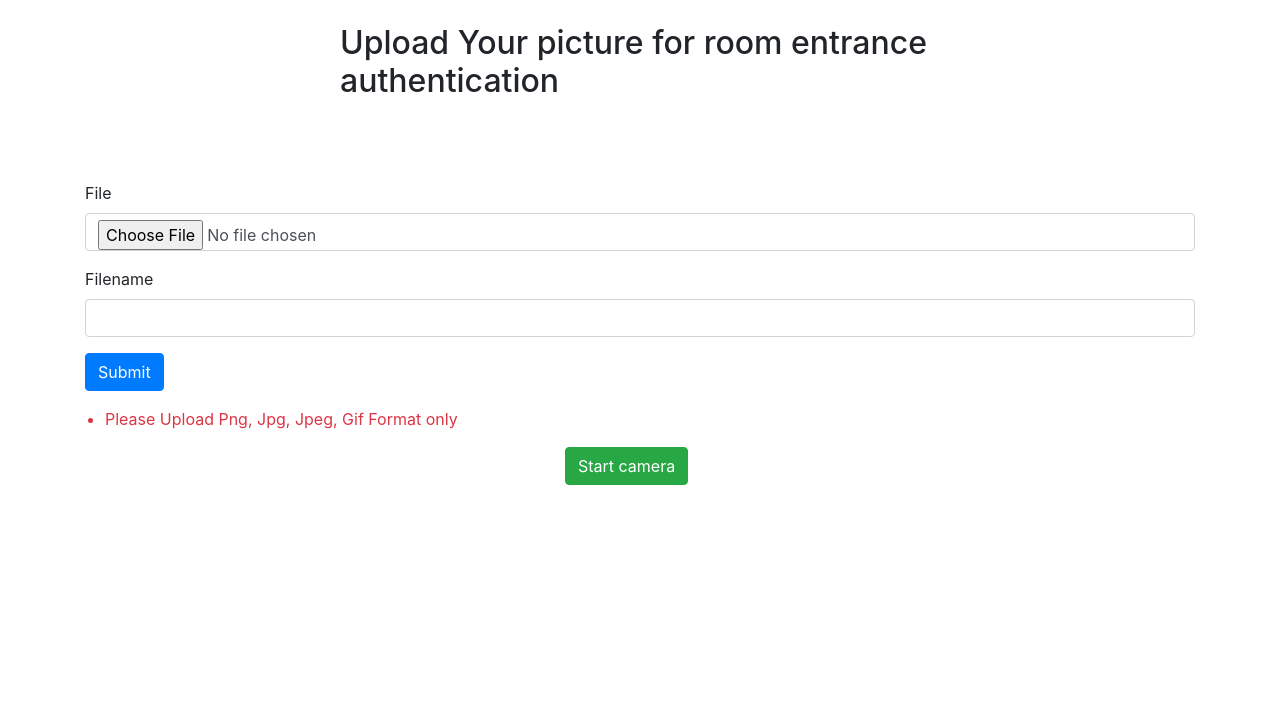
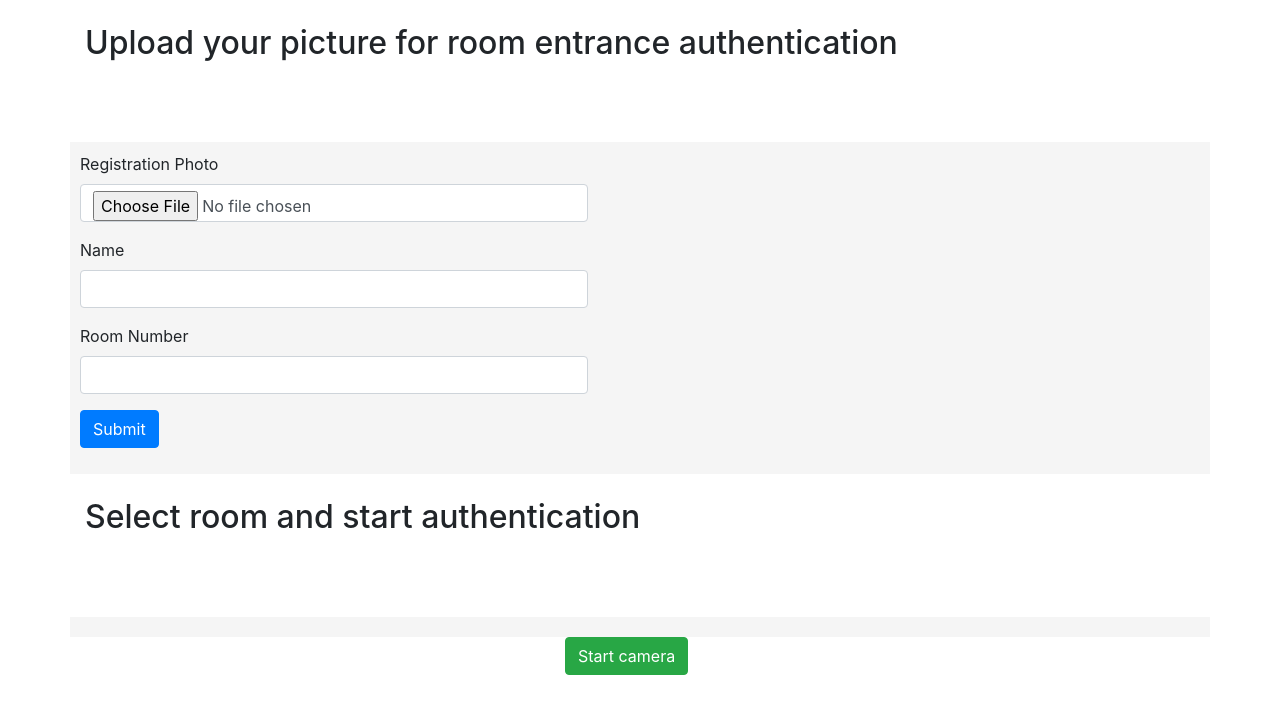
Before and after one commit to moghun/IoT-Room_Authentication_System, a Flask app: page / in a window 1280 px wide. Shown: the top 714 px of the page. Run offline with Flask 2, Linux system fonts and the light colour scheme; some libraries are stand-ins or nearby versions.

Commit message:
Room system added

```diff
--- a/app.py
+++ b/app.py
@@ -10,7 +10,7 @@ from flask import Flask, request, render_template, Response
 from pathlib import Path
 
 currentFile = Path(__file__).parent
-UPLOAD_FOLDER = os.path.join(currentFile, "IMAGE_FILES")
+UPLOAD_FOLDER = os.path.join(currentFile, "registrations")
 ALLOWED_EXTENSIONS = {'png', 'jpg', 'jpeg', 'gif'}
 
 
@@ -37,16 +37,24 @@ def success():
         # flash('No file part')
         return render_template('upload.html')
     file = request.files['file']
-    filename = request.form['filename']
-    print(filename)
+    username = request.form['username']
+    room = request.form['room']
+    print(username, room)
     if file.filename == '':
         # flash('No image selected for uploading')
         return render_template('upload.html')
-    if file and filename and allowed_file(file.filename):
-        filename = filename + "." + get_extension(file.filename)
+    if file and username and room and allowed_file(file.filename):
+        filename = username + "_room-" + room + "." + get_extension(file.filename)
         print(filename)
-        file.save(os.path.join(app.config['UPLOAD_FOLDER'], filename))
-        return render_template('upload.html')
+        room_folder = "room-" + room
+        room_path = os.path.join(app.config['UPLOAD_FOLDER'], room_folder)
+        print(room_path)
+        if os.path.isdir(room_path) == False:
+            os.mkdir(room_path)
+
+        file.save(os.path.join(room_path, filename))
+
+        return render_template('upload.html', set_room=room)
     else:
         return render_template('upload.html')
 
@@ -54,19 +62,33 @@ def success():
 @app.route('/index')
 def index():
     """Video streaming home page."""
-    return render_template('index.html')
+    rnumber = request.args.get('rns', None)
+    print(request.args)
+    return render_template('index.html', room_number=rnumber)
 
 
-def gen():
+def gen(room_input="ALL"):
     IMAGE_FILES = []
     filename = []
     dir_path = UPLOAD_FOLDER
 
-    for imagess in os.listdir(dir_path):
-        img_path = os.path.join(dir_path, imagess)
-        img_path = face_recognition.load_image_file(img_path)  # reading image and append to list
-        IMAGE_FILES.append(img_path)
-        filename.append(imagess.split(".", 1)[0])
+    if room_input == "ALL":
+        for room in os.listdir(dir_path):
+            room_path = os.path.join(dir_path, room)
+            for images in os.listdir(room_path):
+                img_path = os.path.join(room_path, images)
+                img_path = face_recognition.load_image_file(img_path)  # reading image and append to list
+                IMAGE_FILES.append(img_path)
+                filename.append(images.split(".", 1)[0])
+    else:
+        room_fname = "room-"+str(room_input)
+        room_path = os.path.join(dir_path, room_fname)
+        for images in os.listdir(room_path):
+            img_path = os.path.join(room_path, images)
+            img_path = face_recognition.load_image_file(img_path)  # reading image and append to list
+            IMAGE_FILES.append(img_path)
+            filename.append(images.split(".", 1)[0])
+
 
     def encoding_img(IMAGE_FILES):
         encodeList = []
@@ -94,6 +116,7 @@ def gen():
         for encodeFace, faceloc in zip(encode_fasescurrent, fasescurrent):
             matches_face = face_recognition.compare_faces(encodeListknown, encodeFace)
             face_distence = face_recognition.face_distance(encodeListknown, encodeFace)
+
             # print(face_distence)
             # finding minimum distence index that will return best match
             matchindex = np.argmin(face_distence)
@@ -104,9 +127,17 @@ def gen():
                 y1, x2, y2, x1 = faceloc
                 # multiply locations by 4 because we above we reduced our webcam input image by 0.25
                 # y1,x2,y2,x1 = y1*4,x2*4,y2*4,x1*4
-                cv2.rectangle(img, (x1, y1), (x2, y2), (255, 0, 0), 2)
-                cv2.rectangle(img, (x1, y2 - 35), (x2, y2), (255, 0, 0), 2, cv2.FILLED)
+                cv2.rectangle(img, (x1, y1), (x2, y2), (0, 255, 0), 2)
+                cv2.rectangle(img, (x1, y2 - 35), (x2, y2), (0, 255, 0), 2, cv2.FILLED)
                 cv2.putText(img, name, (x1 + 6, y2 - 6), cv2.FONT_HERSHEY_SIMPLEX, 1, (255, 255, 255), 2)
+
+            else:
+                y1, x2, y2, x1 = faceloc
+                # multiply locations by 4 because we above we reduced our webcam input image by 0.25
+                # y1,x2,y2,x1 = y1*4,x2*4,y2*4,x1*4
+                cv2.rectangle(img, (x1, y1), (x2, y2), (255, 0, 255), 5)
+                cv2.rectangle(img, (x1, y2 - 35), (x2, y2), (255, 0, 255), 5, cv2.FILLED)
+                cv2.putText(img, "NOT REGISTERED", (x1 + 6, y2 - 6), cv2.FONT_HERSHEY_SIMPLEX, 1, (255, 255, 255), 2)
 
         frame = cv2.imencode('.jpg', img)[1].tobytes()
         yield (b'--frame\r\n'b'Content-Type: image/jpeg\r\n\r\n' + frame + b'\r\n')
@@ -118,7 +149,10 @@ def gen():
 @app.route('/video_feed')
 def video_feed():
     """Video streaming route. Put this in the src attribute of an img tag."""
-    return Response(gen(),
+    room_number = request.args.get('room', None)
+    print(request.args)
+
+    return Response(gen(room_number),
                     mimetype='multipart/x-mixed-replace; boundary=frame')
 
 
--- a/templates/index.html
+++ b/templates/index.html
@@ -15,11 +15,11 @@
   </nav>
   <br>
   <div class="mx-auto" style="width: 700px;">
-    <img src="{{ url_for('video_feed') }}">
+    <img src="{{ url_for('video_feed', room = room_number) }}">
   </div>
-
   <br><br>
   <div class="mx-auto" style="width: 150px;">
+
     <a href="http://127.0.0.1:80/">
       <button type="button" class="btn btn-success">Upload New image</button>
     </a>
--- a/templates/upload.html
+++ b/templates/upload.html
@@ -1,59 +1,97 @@
 <!DOCTYPE html>
 <html lang="en">
-
   <head>
     <title>Home</title>
-  <meta charset="utf-8">
-  <meta name="viewport" content="width=device-width, initial-scale=1">
-  <link rel="stylesheet" href="https://maxcdn.bootstrapcdn.com/bootstrap/4.5.2/css/bootstrap.min.css">
+    <meta charset="utf-8" />
+    <meta name="viewport" content="width=device-width, initial-scale=1" />
+    <link
+      rel="stylesheet"
+      href="https://maxcdn.bootstrapcdn.com/bootstrap/4.5.2/css/bootstrap.min.css"
+    />
     <script src="https://ajax.googleapis.com/ajax/libs/jquery/3.5.1/jquery.min.js"></script>
     <script src="https://cdnjs.cloudflare.com/ajax/libs/popper.js/1.16.0/umd/popper.min.js"></script>
     <script src="https://maxcdn.bootstrapcdn.com/bootstrap/4.5.2/js/bootstrap.min.js"></script>
   </head>
 
   <body>
+    <div class="container">
+      <div class="row">
+        <div class="col-md-12" style="width: 50%">
+          <br />
 
-  <div class="container">
-    <br>
-    <div class="mx-auto" style="width: 600px;">
-      <h2>Upload Your picture for room entrance authentication</h2>
+          <div class="mx-auto" style="width: 100%">
+            <h2>Upload your picture for room entrance authentication</h2>
           </div>
 
-    <br><br><br>
+          <br /><br /><br />
 
+          <div class="row" style="background-color: whitesmoke; padding: 10px">
             <form action="/success" method="post" enctype="multipart/form-data">
-
               <div class="col">
-
                 <div class="mb-3 row">
-          <label for="inputGroupFile02">File</label>
-          <input type="file" name="file" class="form-control" id="inputGroupFile02">
+                  <label for="inputGroupFile02">Registration Photo</label>
+                  <input
+                    type="file"
+                    name="file"
+                    class="form-control"
+                    id="inputGroupFile02"
+                  />
                 </div>
 
                 <div class="mb-3 row">
-          <label for="inputGroupFile03">Filename</label>
-          <input type="text" name="filename" class="form-control" id="inputGroupFile03">
+                  <label for="inputGroupFile03">Name</label>
+                  <input
+                    type="text"
+                    name="username"
+                    class="form-control"
+                    id="inputGroupFile03"
+                  />
+                </div>
+
+                <div class="mb-3 row">
+                  <label for="inputGroupFile03">Room Number</label>
+                  <input
+                    type="text"
+                    name="room"
+                    class="form-control"
+                    id="inputGroupFile03"
+                  />
                 </div>
 
                 <div class="row">
-          <button type="submit" value="Upload" class="btn btn-primary mb-3">Submit</button>
+                  <button
+                    type="submit"
+                    value="Upload"
+                    class="btn btn-primary mb-3"
+                  >
+                    Submit
+                  </button>
                 </div>
-
               </div>
             </form>
           </div>
-
-  <div class="mx-auto" style="width: 1150px;">
-    <ul>
-      <li class="text-danger">Please Upload Png, Jpg, Jpeg, Gif Format only</li>
-    </ul>
         </div>
 
-  <div class="mx-auto" style="width: 150px;">
-    <a href="http://127.0.0.1:80/index">
+        <div class="col-md-12" style="width: 50%">
+          <br />
+
+          <div class="mx-auto" style="width: 100%">
+            <h2>Select room and start authentication</h2>
+          </div>
+
+          <br /><br /><br />
+          <div class="row" style="background-color: whitesmoke; padding: 10px">
+            <form action="/success" method="post" enctype="multipart/form-data">
+            </form>
+          </div>
+        </div>
+      </div>
+    </div>
+
+    <div class="mx-auto" style="width: 150px">
+      <a href={{url_for('index', rns=set_room) }}>
         <button type="button" class="btn btn-success">Start camera</button>
       </a>
     </div>
   </body>
-
 </html>
```
Also changed, not shown: registrations/room-1/Mert_room-1.jpg (renamed from IMAGE_FILES/room1_mert.jpg), registrations/room-1/Omer_room-1.jpg (added), registrations/room-1/Orhun_room-1.jpeg (added), registrations/room-2/Mizbah_room-2.jpg (renamed from IMAGE_FILES/room2_mizbah.jpg), registrations/room-2/Orhun_room-2.jpeg (added), registrations/room-3/Omer_room-3.jpg (added), registrations/room-3/Orhun_room-3.jpeg (added). Lines whose indentation alone changed are shown as unchanged.
